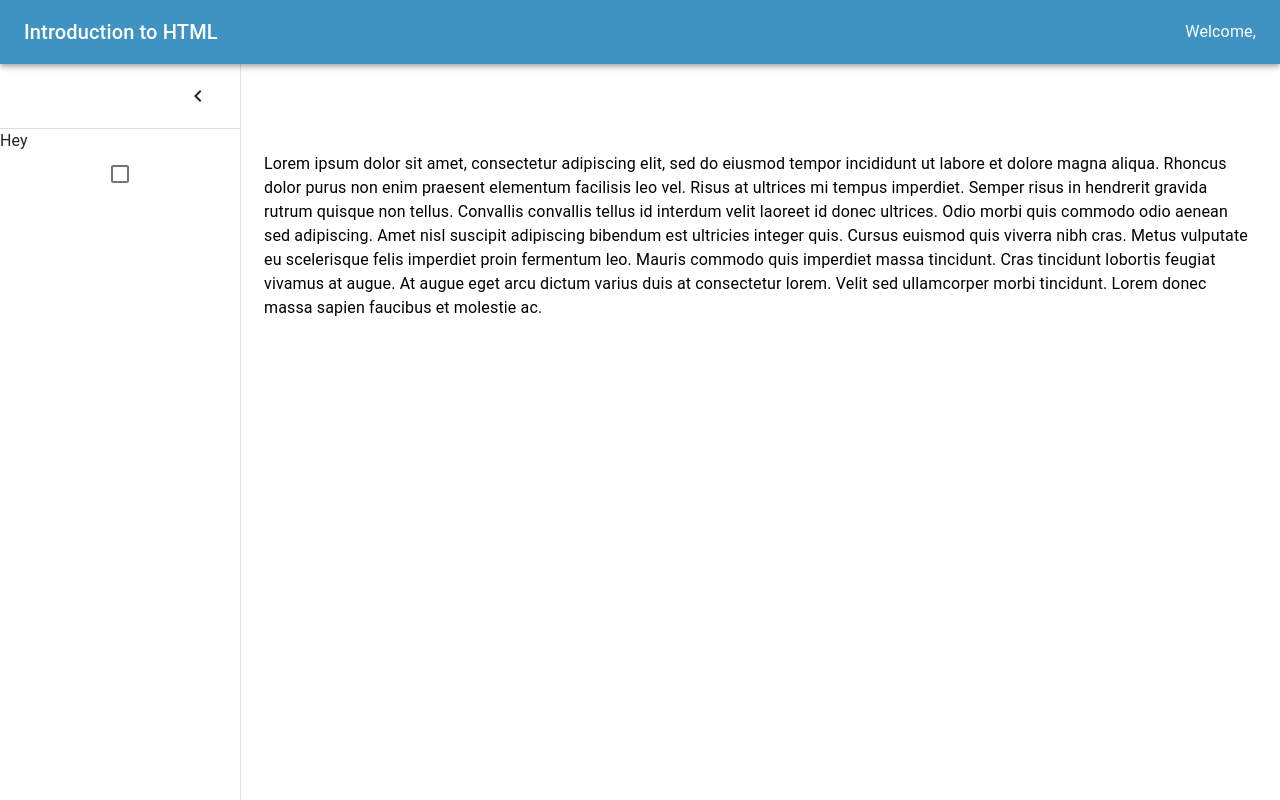
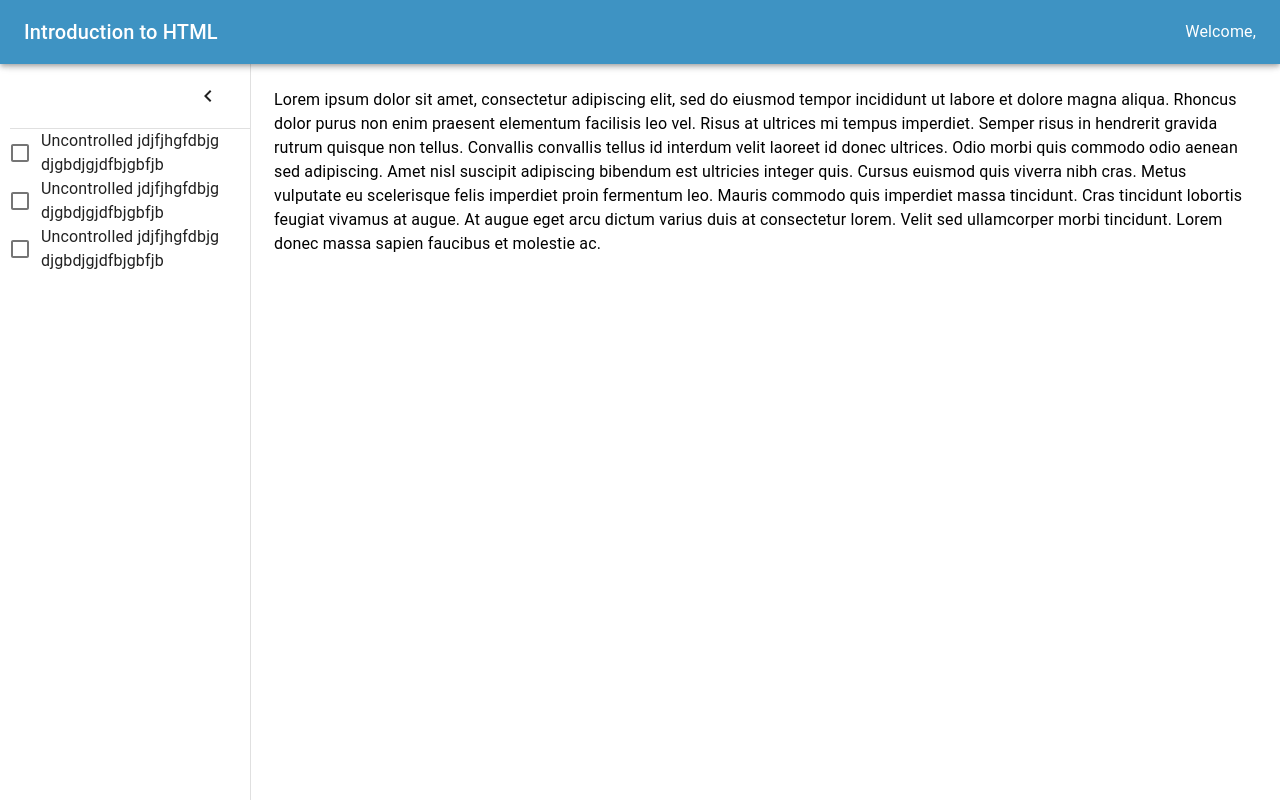
Before and after one commit to lavanya-sood/Thesis_EducationalInterface, a React (Create React App) app in the folder frontend/: page /module in a window 1280 px wide. Built offline with nearby package versions, Linux system fonts and the light colour scheme.

Commit message:
Added working module

```diff
--- a/frontend/src/components/Module/Module.js
+++ b/frontend/src/components/Module/Module.js
@@ -1,5 +1,5 @@
 import React from 'react';
-import { AppBar, Typography, Button, Toolbar, Checkbox} from '@material-ui/core';
+import { AppBar, Typography, Button, Toolbar, Checkbox, FormControlLabel} from '@material-ui/core';
 import HeaderBar from '../HeaderBar/HeaderBar.js';
 import useStyles from './styles.js';
 import clsx from 'clsx';
@@ -15,6 +15,8 @@ const Module = () => {
 
     const theme = useTheme();
 
+
+    const [moduleType, setType] = React.useState("");
     const [open, setOpen] = React.useState(true);
 
     const handleDrawerOpen = () => {
@@ -69,12 +71,17 @@ const Module = () => {
                             <ChevronLeftIcon />
                         </IconButton>
                         </div>
-                        <Divider />
-                        <Typography> Hey </Typography>
-                        <Checkbox value="checkedA" inputProps={{ 'aria-label': 'Checkbox A' }} />
+                        <Divider className={classes.divider}/>
+                        <div className={clsx(classes.menuButton, {
+                            [classes.hide]: !open,
+                            })}>
+                            <FormControlLabel control={<Checkbox name="checkedC" />} label="Uncontrolled jdjfjhgfdbjg djgbdjgjdfbjgbfjb" />
+                            <FormControlLabel control={<Checkbox name="checkedC" />} label="Uncontrolled jdjfjhgfdbjg djgbdjgjdfbjgbfjb" />
+                            <FormControlLabel control={<Checkbox name="checkedC" />} label="Uncontrolled jdjfjhgfdbjg djgbdjgjdfbjgbfjb" />
+                        </div>
                 </Drawer>
                 <main className={classes.content}>
-                    <div className={classes.toolbar} />
+
                     <Typography paragraph>
                     Lorem ipsum dolor sit amet, consectetur adipiscing elit, sed do eiusmod tempor incididunt
                     ut labore et dolore magna aliqua. Rhoncus dolor purus non enim praesent elementum
--- a/frontend/src/components/Module/styles.js
+++ b/frontend/src/components/Module/styles.js
@@ -18,16 +18,17 @@ export default makeStyles((theme) => ({
       drawer: {
         width: drawerWidth,
         flexShrink: 0,
-        whiteSpace: 'nowrap',
       },
       drawerOpen: {
         width: drawerWidth,
+        paddingLeft: '10px',
         transition: theme.transitions.create('width', {
           easing: theme.transitions.easing.sharp,
           duration: theme.transitions.duration.enteringScreen,
         }),
       },
       drawerClose: {
+        paddingLeft: '10px',
         transition: theme.transitions.create('width', {
           easing: theme.transitions.easing.sharp,
           duration: theme.transitions.duration.leavingScreen,
@@ -50,4 +51,7 @@ export default makeStyles((theme) => ({
         flexGrow: 1,
         padding: theme.spacing(3),
       },
+      divider: {
+          marginBottom: '20px',
+      }
 }));
```
